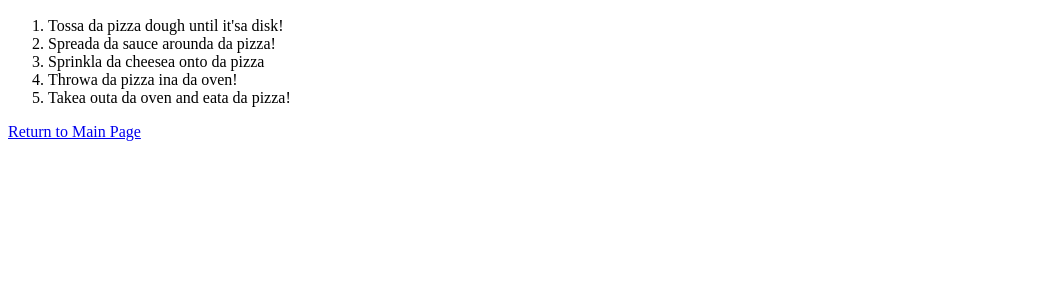
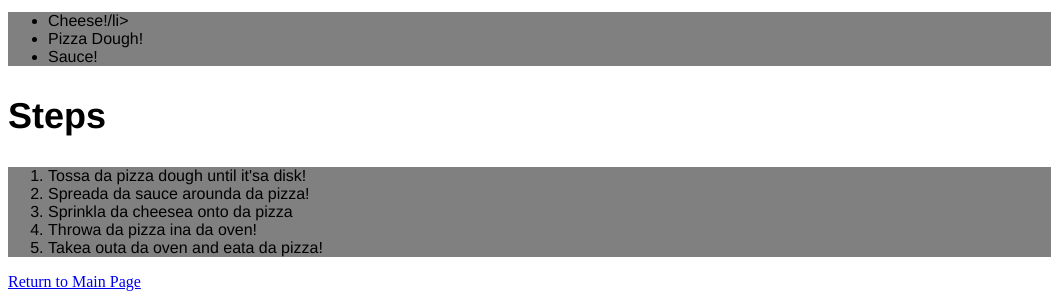
Before and after one commit to gooop/odin-recipes, a plain HTML site: page recipes/pizza.html in a window 1280 px wide. Shown: the part 735-1034 px from the top of the page, without its empty margins (0-1051 px from the left). Before the commit the page ends 884 px from the top, so only its background shows below. Drawn offline with Linux system fonts and the light colour scheme.

Commit message:
Add font style to all elements, adjust header size, add background color to lists

```diff
--- a/recipes/style.css
+++ b/recipes/style.css
@@ -6,6 +6,22 @@
     margin-right: auto;
 }
 
+.title,
+.header,
+.description,
+.list {
+    font-family: 'Franklin Gothic Medium', 'Arial Narrow', Arial, sans-serif;
+}
+
 .title {
     text-align: center;
+    font-size: 50px;
 }
+
+.header {
+    font-size: 36px;
+}
+
+.list {
+    background-color: gray;
+}
```
